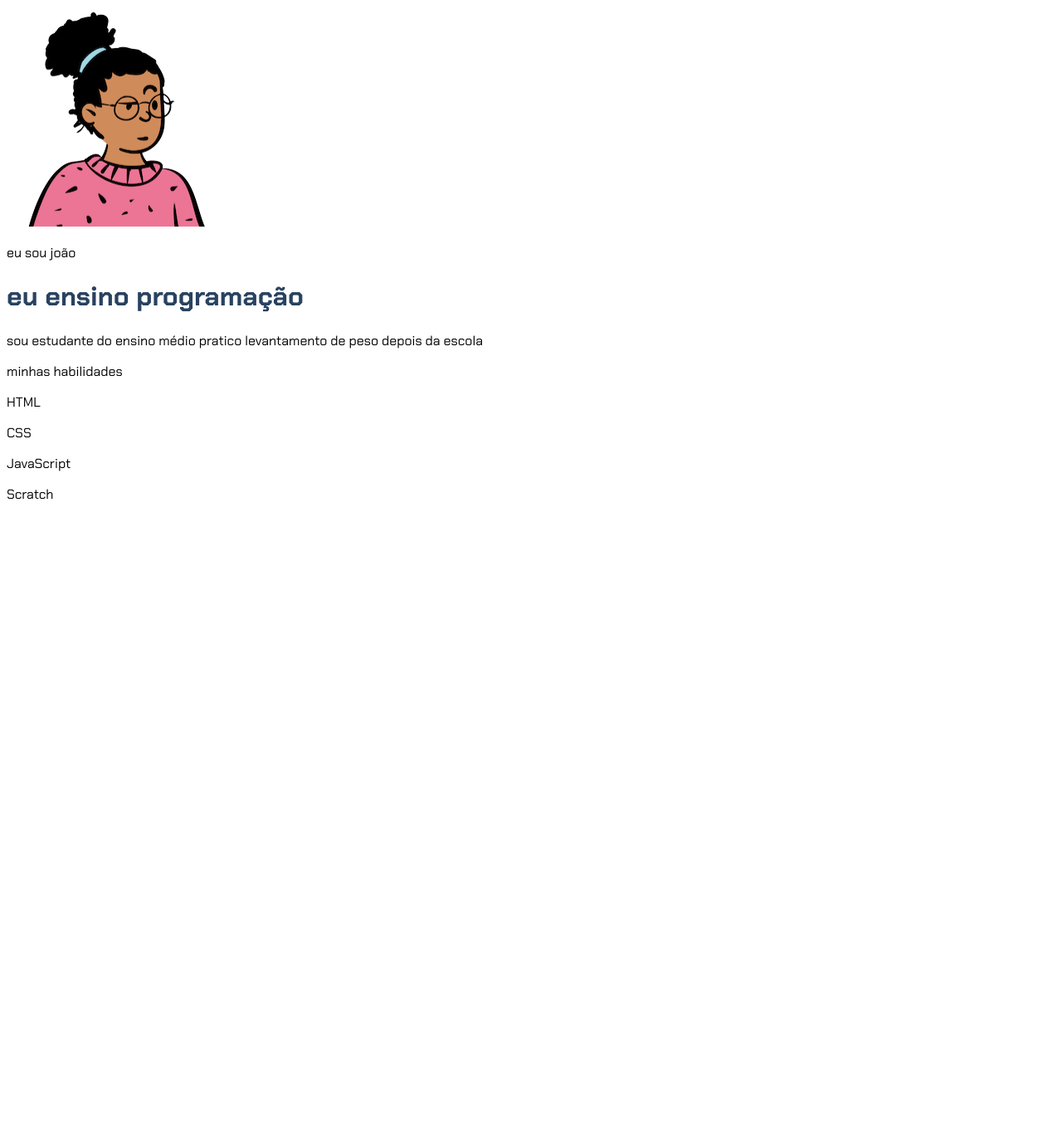
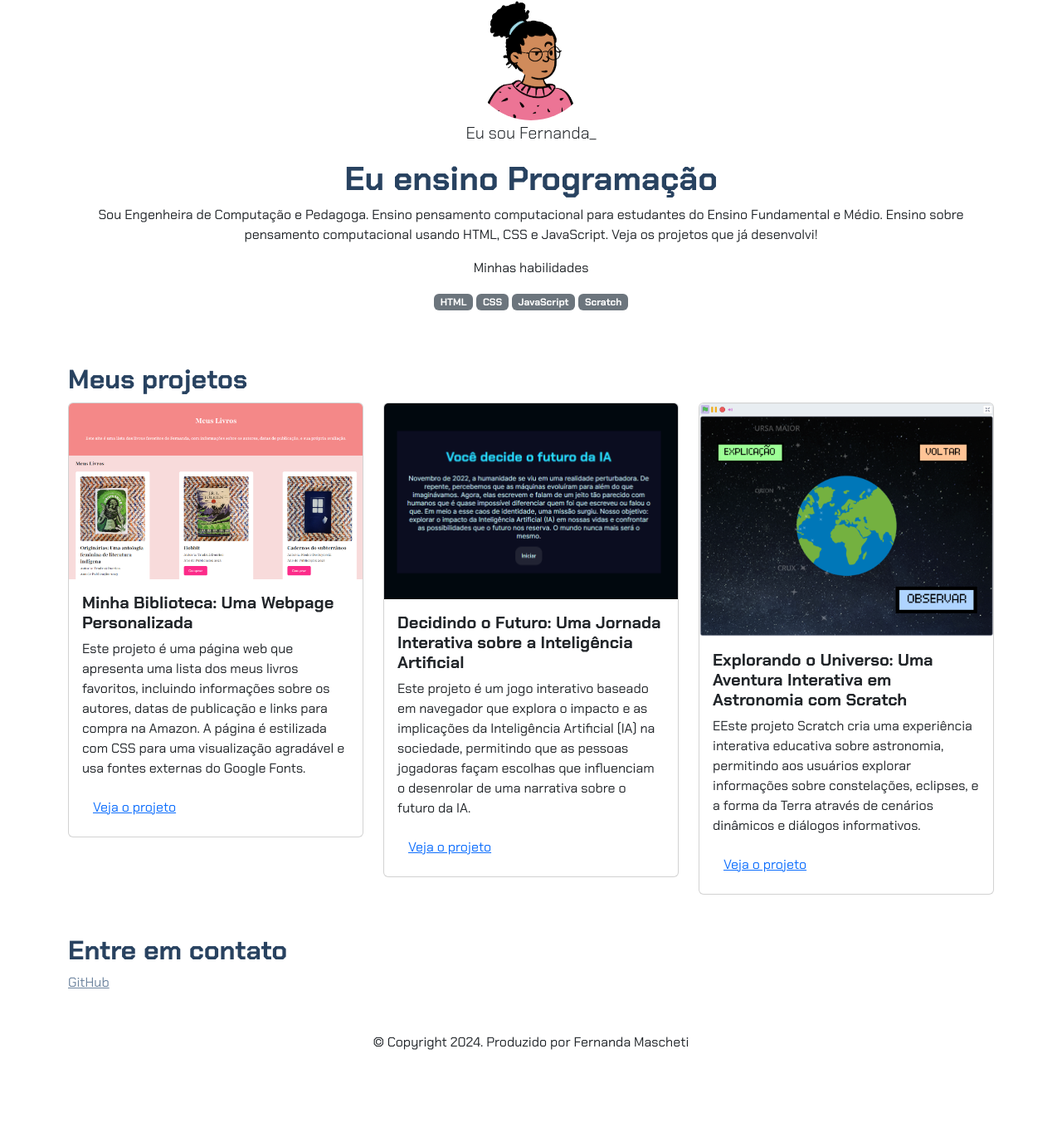
Before and after one commit to caetanojoao01/criando-uma-pagina-web, a plain HTML site: page inddex.html in a window 1280 px wide. Shown: the part 5-1369 px from the top of the page at 83% size. Before the commit the page ends 800 px from the top, so only its background shows below. Drawn offline with nearby package versions, Linux system fonts and the light colour scheme.

Commit message:
Update inddex.html

```diff
--- a/inddex.html
+++ b/inddex.html
@@ -1,22 +1,92 @@
 <!DOCTYPE html>
 <html lang="pt-br">
+
 <head>
     <meta charset="UTF-8">
     <meta name="viewport" content="width=device-width, initial-scale=1.0">
+    <link href="https://cdn.jsdelivr.net/npm/bootstrap@5.3.2/dist/css/bootstrap.min.css" rel="stylesheet">
     <link rel="stylesheet" href="style.css">
-    <title>meu portfólio</title>
+    <title>Meu portfólio</title>
 </head>
+
 <body>
-  <img src="img/avatar-perfil.png" alt="avatar do joão" srcset="">
-  <p>eu sou joão</p>
-  <h1>eu ensino programação</h1>
-  <p>sou estudante do ensino médio pratico levantamento de peso depois da escola</p>
-  <p>minhas habilidades</p>
-  <div>
-    <p>HTML</p>
-    <P>CSS</P>
-    <P>JavaScript</P>
-    <P>Scratch</P>
-  </div>
+    <header class="container text-center">
+        <img src="img/avatar-perfil.png" alt="avatar da Fernanda" class="rounded-circle" width="150" height="150"
+            srcset="">
+        <p class="lead">Eu sou Fernanda_</p>
+        <h1>Eu ensino Programação</h1>
+        <p>Sou Engenheira de Computação e Pedagoga. Ensino pensamento computacional para estudantes do Ensino
+            Fundamental e Médio. Ensino sobre pensamento computacional usando HTML, CSS e JavaScript. Veja os projetos
+            que já desenvolvi!</p>
+        <p>Minhas habilidades</p>
+        <div>
+            <p class="badge bg-secondary">HTML</p>
+            <p class="badge bg-secondary">CSS</p>
+            <p class="badge bg-secondary">JavaScript</p>
+            <p class="badge bg-secondary">Scratch</p>
+        </div>
+    </header>
+    <main class="container mt-5">
+        <h2>Meus projetos</h2>
+        <div class="row">
+            <!-- Projeto 1 -->
+            <div class="col-md-4">
+                <div class="card">
+                    <img src="img/projeto-1.png" class="card-img-top" alt="Imagem do projeto de biblioteca virtual">
+                    <div class="card-body">
+                        <h5 class="card-title">Minha Biblioteca: Uma Webpage Personalizada</h5>
+                        <p class="card-text">Este projeto é uma página web que apresenta uma lista dos meus livros
+                            favoritos, incluindo informações sobre os autores, datas de publicação e links para compra
+                            na Amazon. A página é estilizada com CSS para uma visualização agradável e usa fontes
+                            externas do Google Fonts.
+                        </p>
+                        <button type="button" class="btn btn-link">Veja o projeto</button>
+                    </div>
+                </div>
+            </div>
+            <!-- Projeto 2 -->
+            <div class="col-md-4">
+                <div class="card">
+                    <img src="img/projeto-2.png" class="card-img-top" alt="Imagem do projeto de biblioteca virtual">
+                    <div class="card-body">
+                        <h5 class="card-title">Decidindo o Futuro: Uma Jornada Interativa sobre a Inteligência
+                            Artificial</h5>
+                        <p class="card-text">Este projeto é um jogo interativo baseado em navegador que explora o
+                            impacto e as implicações da Inteligência Artificial (IA) na sociedade, permitindo que as
+                            pessoas jogadoras façam escolhas que influenciam o desenrolar de uma narrativa sobre o
+                            futuro da IA.</p>
+                        <button type="button" class="btn btn-link">Veja o projeto</button>
+                    </div>
+                </div>
+            </div>
+
+            <!-- Projeto 3 -->
+            <div class="col-md-4">
+                <div class="card">
+                    <img src="img/projeto-3.png" class="card-img-top" alt="Imagem do projeto de biblioteca virtual">
+                    <div class="card-body">
+                        <h5 class="card-title">Explorando o Universo: Uma Aventura Interativa em Astronomia com Scratch
+                        </h5>
+                        <p class="card-text">EEste projeto Scratch cria uma experiência interativa educativa sobre
+                            astronomia, permitindo aos usuários explorar informações sobre constelações, eclipses, e a
+                            forma da Terra através de cenários dinâmicos e diálogos informativos.
+                        </p>
+                        <button type="button" class="btn btn-link">Veja o projeto</button>
+                    </div>
+                </div>
+            </div>
+        </div>
+    </main>
+
+    <footer class="container py-5">
+        <h2>Entre em contato</h2>
+        <div>
+            <a href="https://github.com/femascheti">GitHub</a>
+        </div>
+        <p class="my-5 text-center">© Copyright 2024. Produzido por Fernanda Mascheti</p>
+    </footer>
+
+    <script src="https://cdn.jsdelivr.net/npm/bootstrap@5.3.2/dist/js/bootstrap.bundle.min.js"></script>
 </body>
+
 </html>
```
